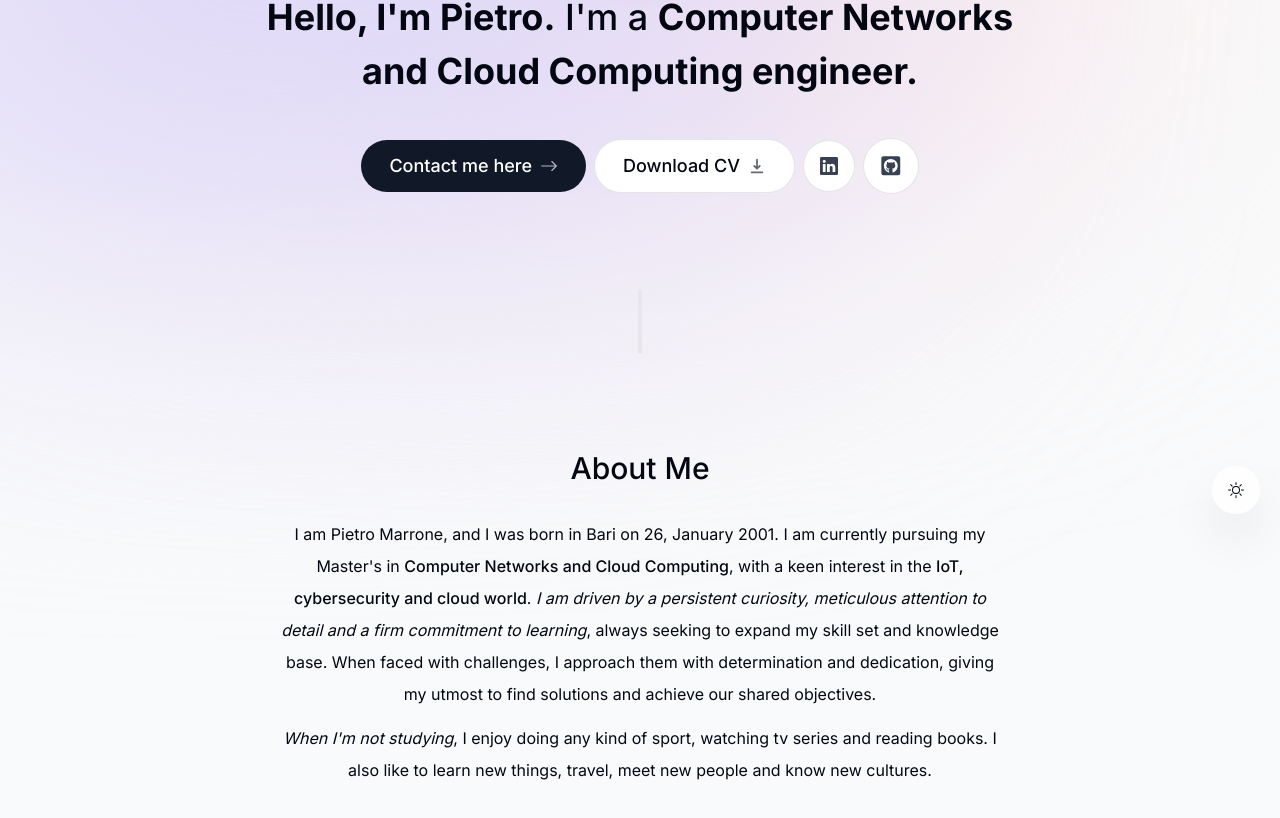
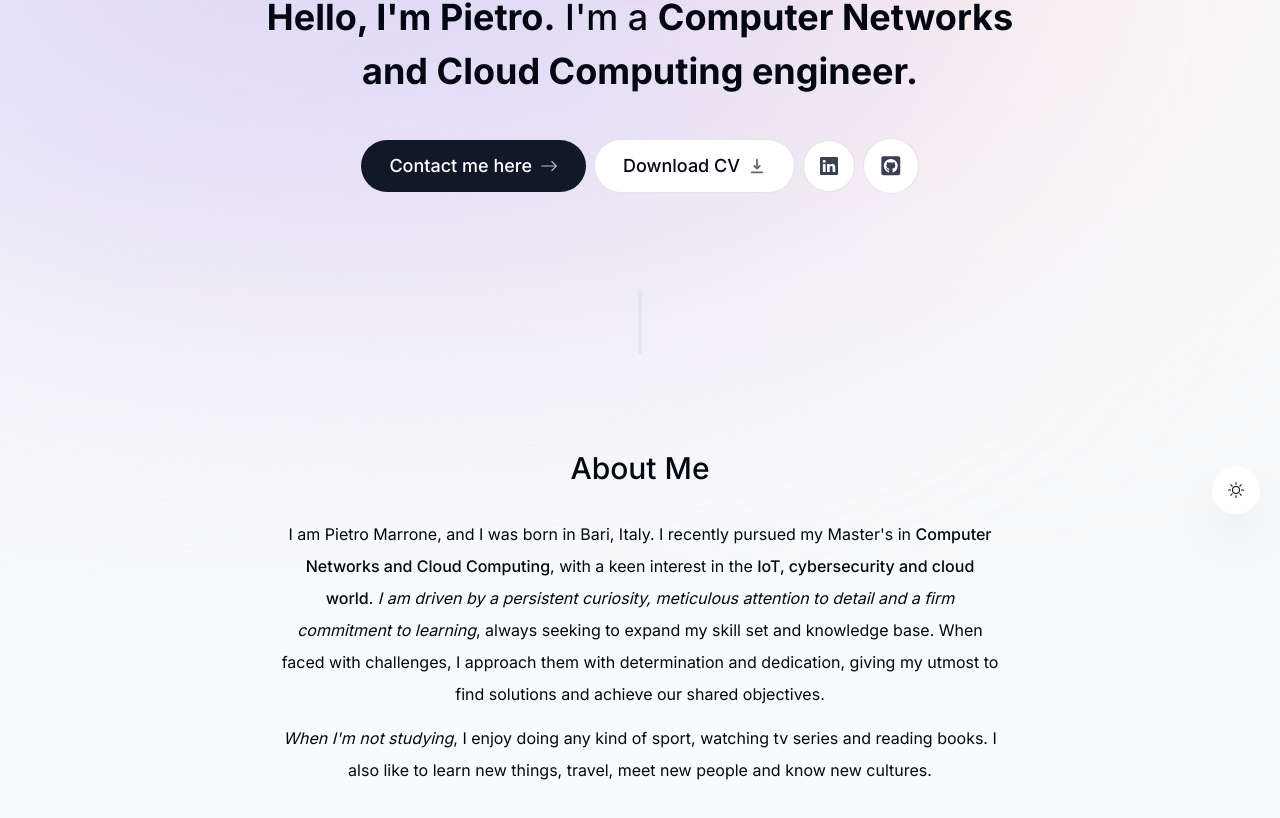
Before and after one commit to PietroMarrone01/my_portfolio, a Next.js app: page / in a window 1280 px wide. Shown: the part 266-1084 px from the top of the page. Built offline with nearby package versions, Linux system fonts and the light colour scheme.

Commit message:
no birth

```diff
--- a/components/about.tsx
+++ b/components/about.tsx
@@ -19,7 +19,7 @@ export default function About() {
     >
       <SectionHeading>About me</SectionHeading>
       <p className="mb-3">
-        I am Pietro Marrone, and I was born in Bari on 26, January 2001. I am currently pursuing my Master's in{" "}
+        I am Pietro Marrone, and I was born in Bari, Italy. I recently pursued my Master's in{" "}
         <span className="font-medium">Computer Networks and Cloud Computing</span>,
         with a keen interest in the {" "}
         <span className="font-medium">IoT, cybersecurity and cloud world</span>.{" "}
```
